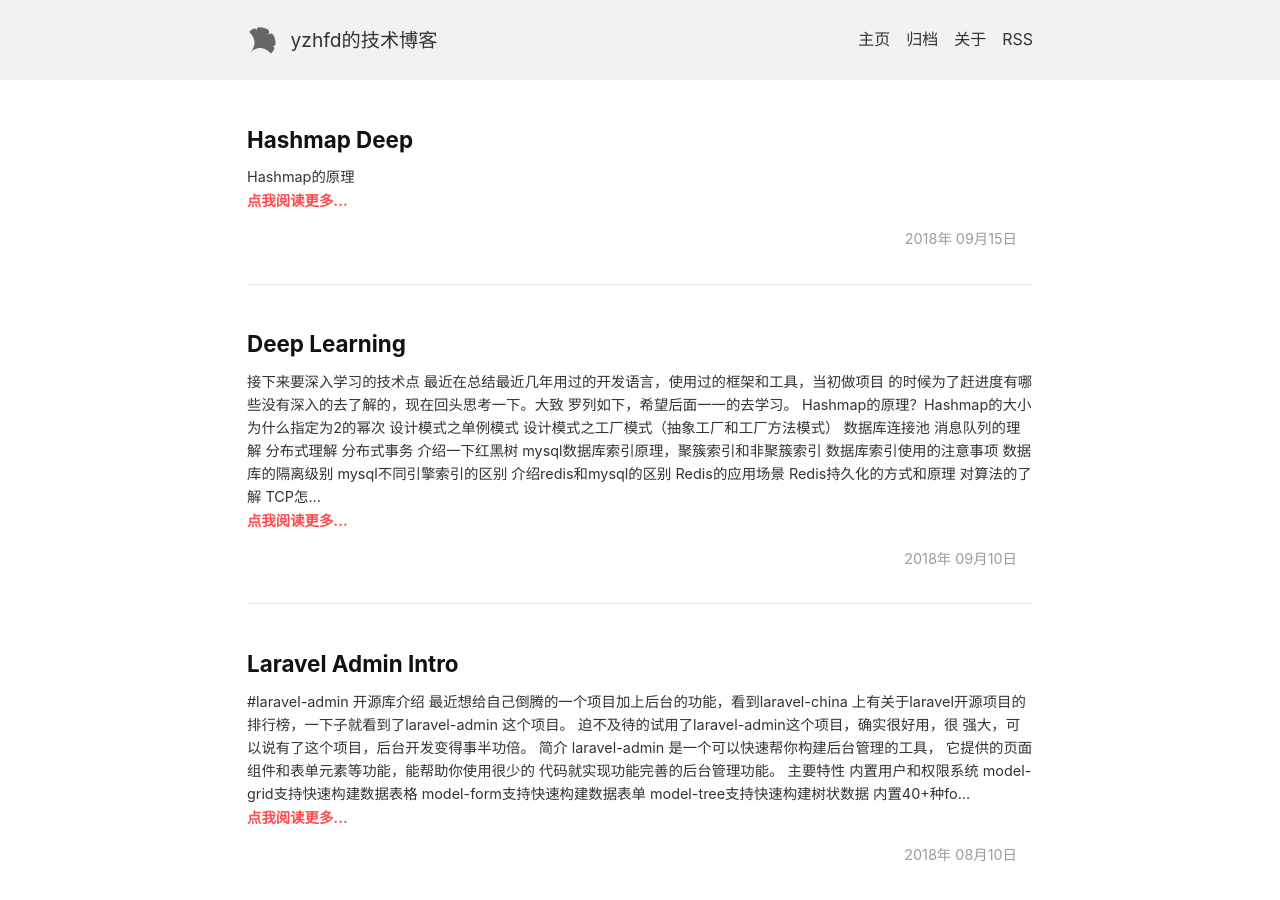
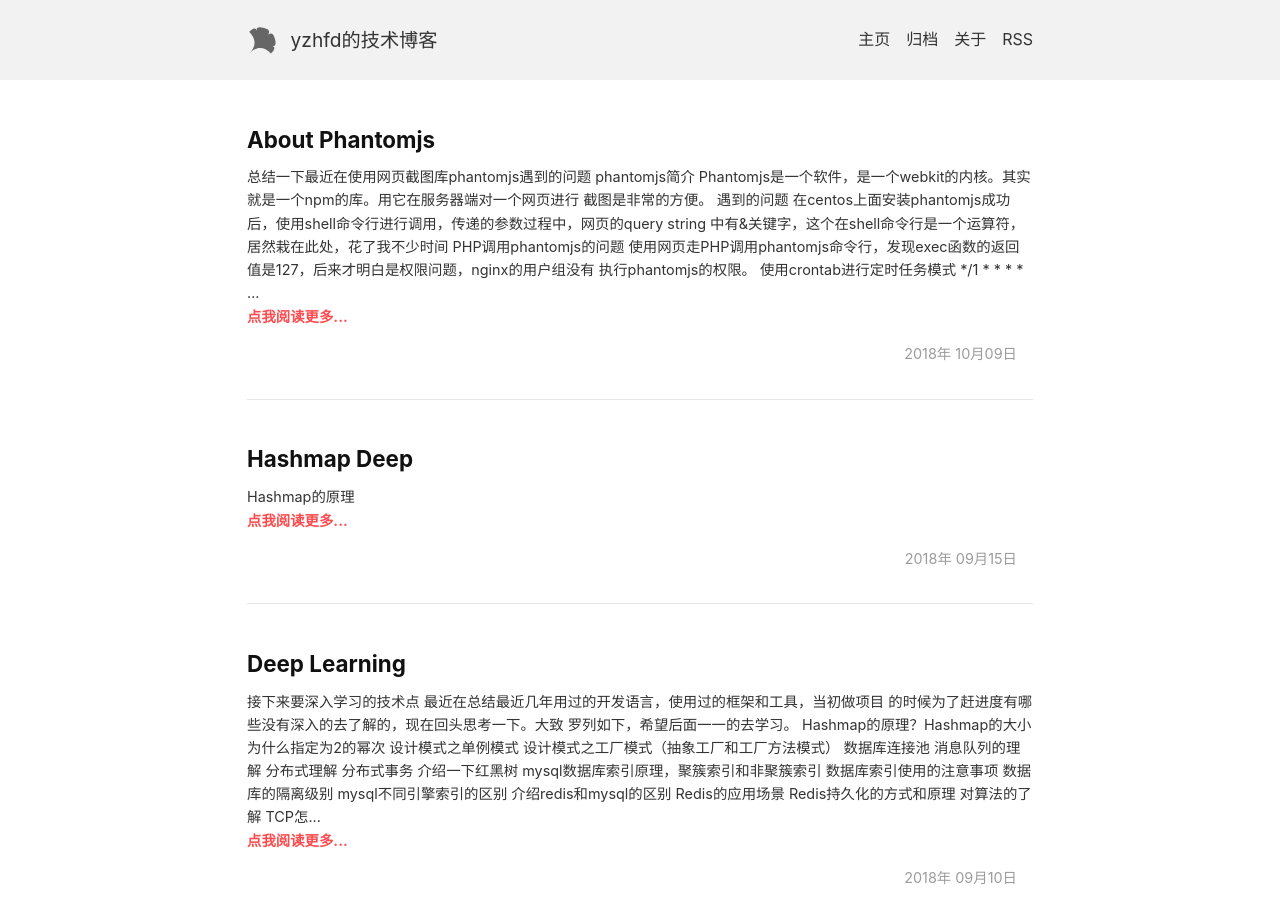
Before and after one commit to yzhfd/yzhfd.github.io, a Jekyll site: the page built from index.html, in a window 1280 px wide and 900 px high. Built offline with Jekyll 4.4.1, drawn with Linux system fonts in a browser that asks for light colours; the list of posts is cut into pages by our own code; some of the changed text lies outside the part shown.

Commit message:
phantomjs使用总结

```diff
--- /dev/null
+++ b/_posts/2018-10-9-about-phantomjs.md
@@ -0,0 +1,16 @@
+# 总结一下最近在使用网页截图库phantomjs遇到的问题
+## phantomjs简介
+Phantomjs是一个软件，是一个webkit的内核。其实就是一个npm的库。用它在服务器端对一个网页进行
+截图是非常的方便。
+## 遇到的问题
+在centos上面安装phantomjs成功后，使用shell命令行进行调用，传递的参数过程中，网页的query string
+中有&关键字，这个在shell命令行是一个运算符，居然栽在此处，花了我不少时间
+## PHP调用phantomjs的问题
+使用网页走PHP调用phantomjs命令行，发现exec函数的返回值是127，后来才明白是权限问题，nginx的用户组没有
+执行phantomjs的权限。
+## 使用crontab进行定时任务模式
+*/1 * * * * cd XXX && /usr/bin/php crontab.php
+上面是命令行，记得先cd进目录下面，还有，所有的命令行要记得使用绝对路径，包括phantomjs
+/usr/local/bin/phantomjs
+路径原因耽搁了好久，后来通过查看crontab的日志才找到原因：
+cd /var/log 然后 tail -n 100 cron来进行查看输出的日志。
```
Also changed, not shown: _posts/2018-5-16-php-view-questions.md (+2 -0 lines).
